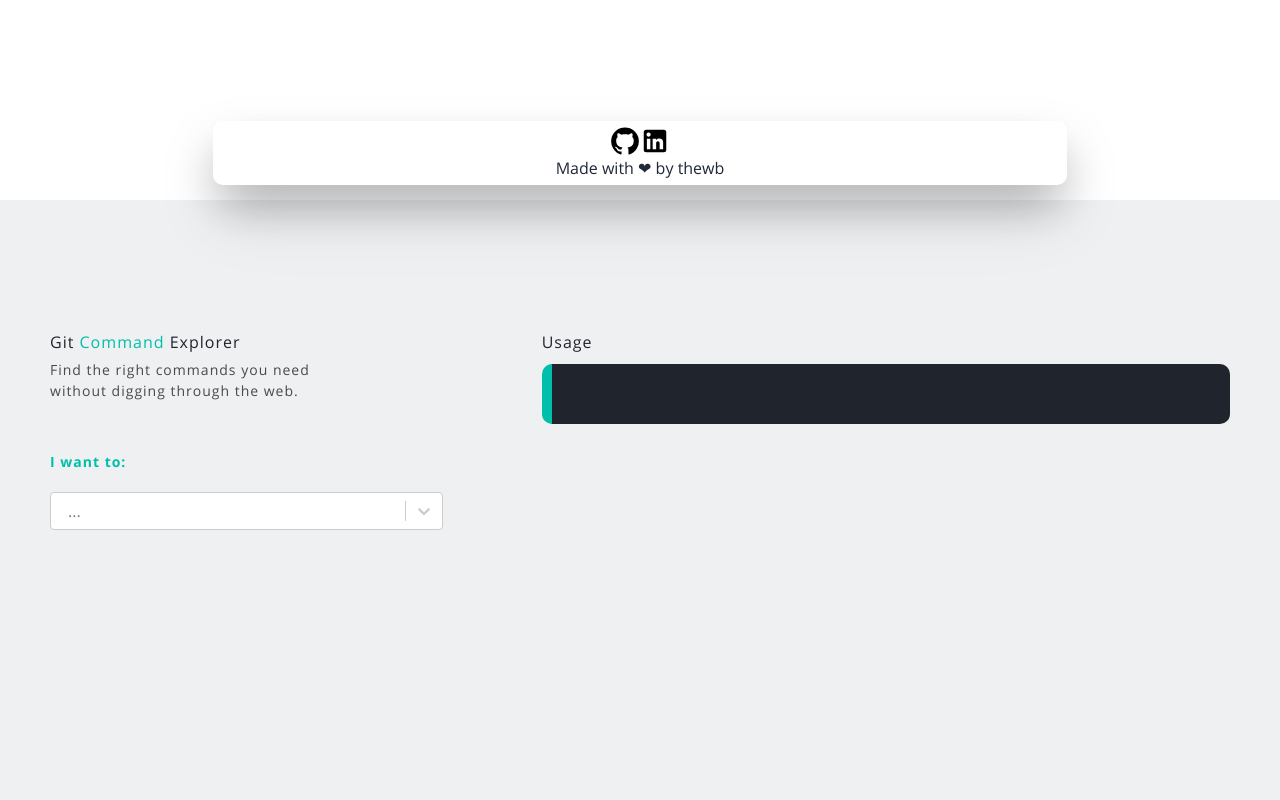
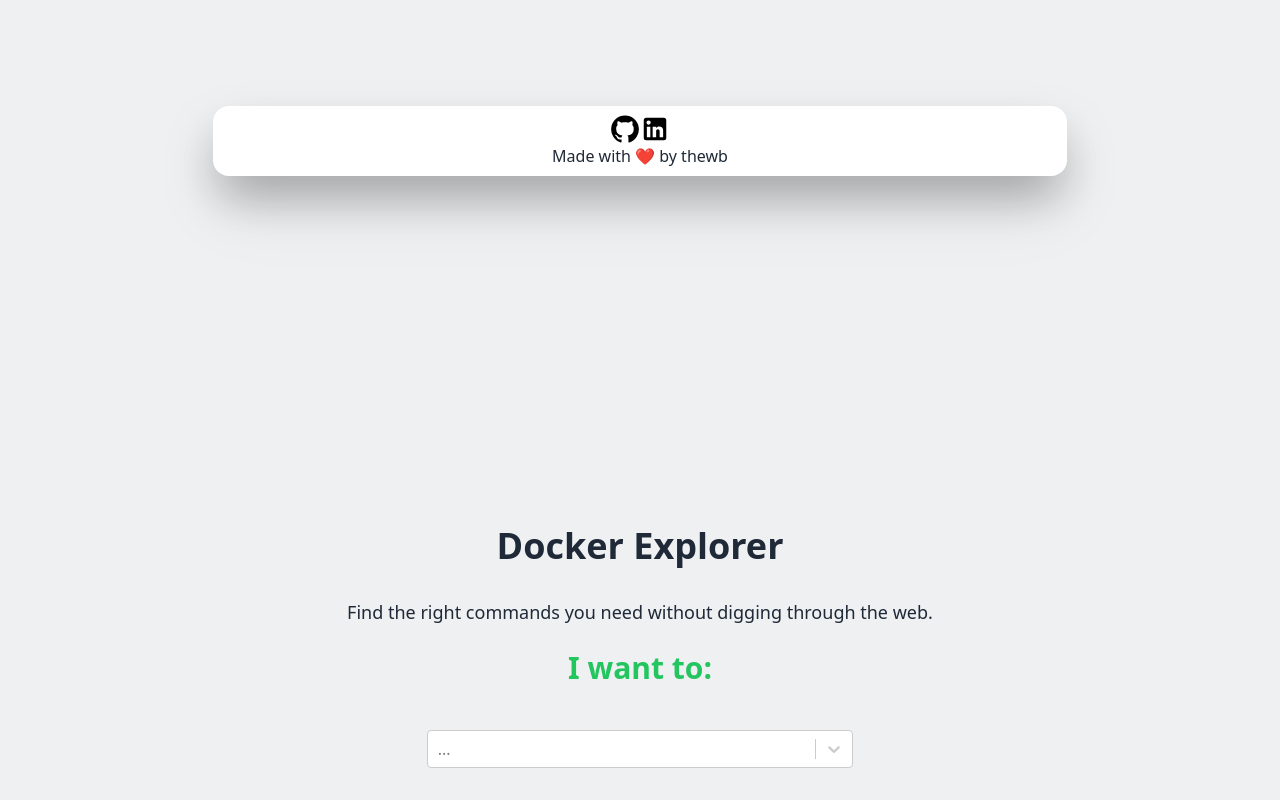
Before and after one commit to thewbuk/DockerExplorer, a Next.js app: page / in a window 1280 px wide. Shown: the part 600-1400 px from the top of the page. Built offline with nearby package versions, Linux system fonts and the light colour scheme.

Commit message:
started refactoring

```diff
--- a/src/pages/components/Body.js
+++ b/src/pages/components/Body.js
@@ -3,9 +3,19 @@
 import { isMobile } from 'react-device-detect';
 import { optionsFirst, optionsSecond, optionsThird } from '../data';
 import Select from 'react-select';
-import clipboard from '../../assets/images/clipboard.svg';
+import ContentCopyIcon from '@mui/icons-material/ContentCopy';
 import classnames from 'classnames';
 
+const styles = {
+    body: 'bg-[#eef0f2]',
+    container: 'flex flex-col items-center justify-center',
+    header: 'text-center flex-col ',
+    logo: 'text-4xl font-bold text-gray-800 my-8',
+    description: 'text-gray-800 text-lg',
+    green: 'text-green-500 text-3xl font-bold my-6',
+    options: 'w-2/6',
+    input: 'my-5 border-indigo-500/100',
+}
 
 class App extends Component {
     constructor(props) {
@@ -142,14 +152,63 @@
         const avgTypingDelay = fastType ? 0 : 50;
 
         return (
-            <div className='w-full reltive'>
+            <div className={styles.body}>
+                <div className={styles.header}>
+                    <div className={styles.logo}>
+                        Docker Explorer
+                    </div>
+                    <div className={styles.description}>
+                        Find the right commands you need without digging through the web.
+                    </div>
+                    <div className={styles.green}>
+                        I want to:
+                    </div>
+                </div>
+                <div className={styles.container}>
+                    <div className={styles.options}>
+                        <Select
+                            placeholder="..."
+                            className={styles.input}
+                            classNamePrefix="options-select"
+                            isSearchable={true}
+                            onChange={this.onFirstChange}
+                            value={firstOption}
+                            options={optionsFirst}
+                        />
+
+                        {showSecond ? (
+                            <Select
+                                placeholder="..."
+                                className={styles.input}
+                                classNamePrefix="options-select"
+                                isSearchable={true}
+                                onChange={this.onSecondChange}
+                                value={secondOption}
+                                options={optionsSecond[firstOption.value]}
+                            />
+                        ) : null}
+
+                        {showThird ? (
+                            <Select
+                                placeholder="..."
+                                className="options-select"
+                                classNamePrefix="options-select"
+                                isSearchable={true}
+                                onChange={this.onThirdChange}
+                                value={thirdOption}
+                                options={optionsThird[secondOption.value]}
+                            />
+                        ) : null}
+                    </div>
+                </div>
+                <div className=''>
                     <div className={classnames('home', { dark })}>
                         <div className="container home__container">
                             <div className="content">
                                 <div className="row">
-                                <div className="col-5">
+                                    <div className>
                                         <h2 className="content__title  dark-white">
-                                        Git <span>Command</span> Explorer
+                                            Docker <span>Explorer</span>
                                         </h2>
                                         <p className="content__subtitle dark-grey">
                                             Find the right commands you need without digging through the web.
@@ -213,12 +272,8 @@
                                                         <span className={`copy__popover ${copied ? 'show' : ''}`}>
                                                             command copied
                                                         </span>
-                                                    <img
-                                                        className="copy__image"
-                                                        onClick={this.copyUsage}
-                                                        src={clipboard}
-                                                        alt="Clipboard"
-                                                    />
+
+                                                        <ContentCopyIcon onClick={this.copyUsage} cursor="pointer" />
                                                     </div>
                                                 ) : null}
                                             </div>
@@ -242,7 +297,7 @@
                         </div>
                     </div>
                 </div>
-
+            </div>
         );
     }
 }
--- a/src/pages/index.js
+++ b/src/pages/index.js
@@ -5,7 +5,7 @@
 
 export default function Home() {
   return (
-    <div className='grid grid-rows-3 grid-flow-col'>
+    <div className='grid grid-rows-3 grid-flow-col bg-[#eef0f2]'>
 
       <Navbar />
 
--- a/src/scss/main.css
+++ b/src/scss/main.css
@@ -1,193 +1,6 @@
-/*!
- * Bootstrap Reboot v4.1.1 (https://getbootstrap.com/)
- * Copyright 2011-2018 The Bootstrap Authors
- * Copyright 2011-2018 Twitter, Inc.
- * Licensed under MIT (https://github.com/twbs/bootstrap/blob/master/LICENSE)
- * Forked from Normalize.css, licensed MIT (https://github.com/necolas/normalize.css/blob/master/LICENSE.md)
- */
-*,
-::after,
-::before {
-  box-sizing: border-box
-}
-
-html {
-  font-family: sans-serif;
-  line-height: 1.15;
-  -webkit-text-size-adjust: 100%;
-  -ms-text-size-adjust: 100%;
-  -ms-overflow-style: scrollbar;
-  -webkit-tap-highlight-color: transparent
-}
-
-body {
-  margin: 0;
-  font-family: -apple-system, BlinkMacSystemFont, "Segoe UI", Roboto, "Helvetica Neue", Arial, sans-serif, "Apple Color Emoji", "Segoe UI Emoji", "Segoe UI Symbol";
-  font-size: 1rem;
-  font-weight: 400;
-  line-height: 1.5;
-  color: #212529;
-  text-align: left;
-  background-color: #fff
-}
-
-[tabindex="-1"]:focus {
-  outline: 0 !important
-}
-
-h1,
-h2,
-h3,
-h4,
-h5,
-h6 {
-  margin-top: 0;
-  margin-bottom: .5rem
-}
-
-p {
-  margin-top: 0;
-  margin-bottom: 1rem
-}
-
-pre {
-  font-family: SFMono-Regular, Menlo, Monaco, Consolas, "Liberation Mono", "Courier New", monospace;
-  font-size: 1em
-}
-
-pre {
-  margin-top: 0;
-  margin-bottom: 1rem;
-  overflow: auto;
-  -ms-overflow-style: scrollbar
-}
-
-img {
-  vertical-align: middle;
-  border-style: none
-}
-
-svg:not(:root) {
-  overflow: hidden
-}
-
-select,
-textarea {
-  margin: 0;
-  font-family: inherit;
-  font-size: inherit;
-  line-height: inherit
-}
-
-select {
-  text-transform: none
-}
-
-[type=reset],
-[type=submit],
-html [type=button] {
-  -webkit-appearance: button
-}
-
-[type=button]::-moz-focus-inner,
-[type=reset]::-moz-focus-inner,
-[type=submit]::-moz-focus-inner {
-  padding: 0;
-  border-style: none
-}
-
-textarea {
-  overflow: auto;
-  resize: vertical
-}
-
-[type=number]::-webkit-inner-spin-button,
-[type=number]::-webkit-outer-spin-button {
-  height: auto
-}
-
-[type=search] {
-  outline-offset: -2px;
-  -webkit-appearance: none
-}
-
-[type=search]::-webkit-search-cancel-button,
-[type=search]::-webkit-search-decoration {
-  -webkit-appearance: none
-}
-
-::-webkit-file-upload-button {
-  font: inherit;
-  -webkit-appearance: button
-}
-
-nb {
-  display: inline-block
-}
-
-[hidden] {
-  display: none !important
-}
-
-@font-face {
-  font-family: OpenSans;
-  font-style: normal;
-  font-weight: 300;
-  src: url(../assets/fonts/OpenSans/OpenSans-Light.ttf) format("truetype");
-  text-rendering: optimizeLegibility
-}
-
-@font-face {
-  font-family: OpenSans;
-  font-style: normal;
-  font-weight: 400;
-  src: url(../assets/fonts/OpenSans/OpenSans-Regular.ttf) format("truetype");
-  text-rendering: optimizeLegibility
-}
-
-@font-face {
-  font-family: OpenSans;
-  font-style: normal;
-  font-weight: 600;
-  src: url(../assets/fonts/OpenSans/OpenSans-SemiBold.ttf) format("truetype");
-  text-rendering: optimizeLegibility
-}
-
-@font-face {
-  font-family: OpenSans;
-  font-style: normal;
-  font-weight: 700;
-  src: url(../assets/fonts/OpenSans/OpenSans-Bold.ttf) format("truetype");
-  text-rendering: optimizeLegibility
-}
-
-@font-face {
-  font-family: OpenSans;
-  font-style: normal;
-  font-weight: 800;
-  src: url(../assets/fonts/OpenSans/OpenSans-ExtraBold.ttf) format("truetype");
-  text-rendering: optimizeLegibility
-}
-
-.d-none {
-  display: none
-}
-
-html {
-  font-size: 62.5%
-}
-
-body {
-  -webkit-box-sizing: border-box;
-  -moz-box-sizing: border-box;
-  box-sizing: border-box;
-  font-family: OpenSans, sans-serif;
-  font-size: 1.6rem
-}
 
 .home {
   background: #eef0f2;
-  transition: background .3s cubic-bezier(.175, .885, .32, 1.275)
 }
 
 .home__container {
@@ -198,32 +11,6 @@
   min-height: 100vh
 }
 
-@media (max-width:575px) {
-  .home__container {
-    padding: 3rem
-  }
-}
-
-.home.dark {
-  background: #20252d
-}
-
-.home.dark .dark-white {
-  color: #fff !important
-}
-
-.home.dark .board {
-  background: rgba(255, 255, 255, .2) !important
-}
-
-.home.dark .dark-grey {
-  color: rgba(255, 255, 255, .8) !important
-}
-
-.home .container {
-  display: flex;
-  width: 100%
-}
 
 @media (min-width:992px) and (max-width:1199px) {
   .home .container {
@@ -250,14 +37,6 @@
   }
 }
 
-.home .row .col {
-  flex: 1;
-  padding: 0 2rem
-}
-
-.home .row .col-5 {
-  width: calc((100% / 12) * 5)
-}
 
 @media (max-width:991px) {
   .home .row .col-5 {
@@ -284,19 +63,6 @@
   }
 }
 
-.home .content {
-  flex: 1;
-  padding-top: 10rem
-}
-
-.home .content__title {
-  color: #20252d;
-  letter-spacing: 1px
-}
-
-.home .content__title span {
-  color: #00bfaa
-}
 
 @media (max-width:575px) {
   .home .content {
@@ -304,14 +70,6 @@
   }
 }
 
-.home .content__subtitle {
-  color: #4a4a4a;
-  font-size: 1.4rem;
-  letter-spacing: 1px;
-  margin: 0;
-  transition: .1s color;
-  width: 30rem
-}
 
 @media (max-width:575px) {
   .home .content__subtitle {
```
Also changed, not shown: 2 other files (tests, documents, lock files or other folders). Lines whose indentation alone changed are shown as unchanged.
